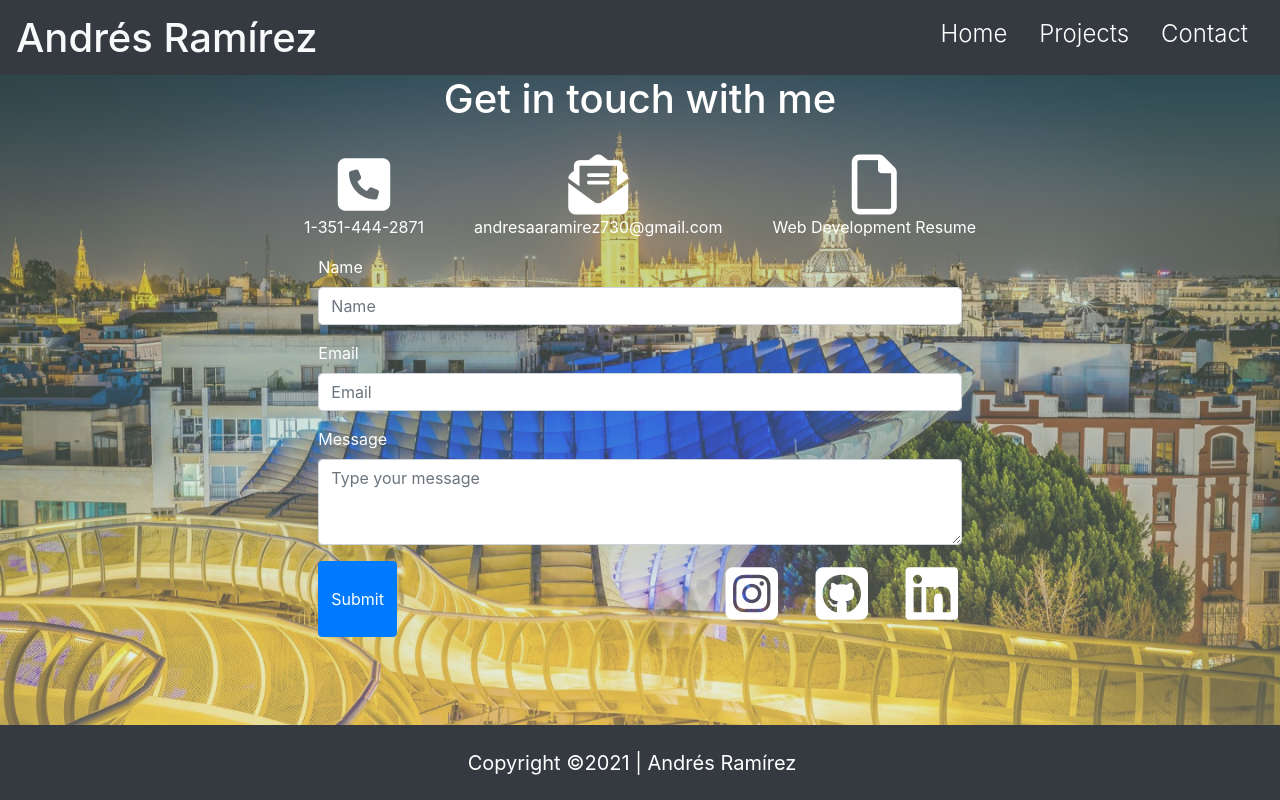
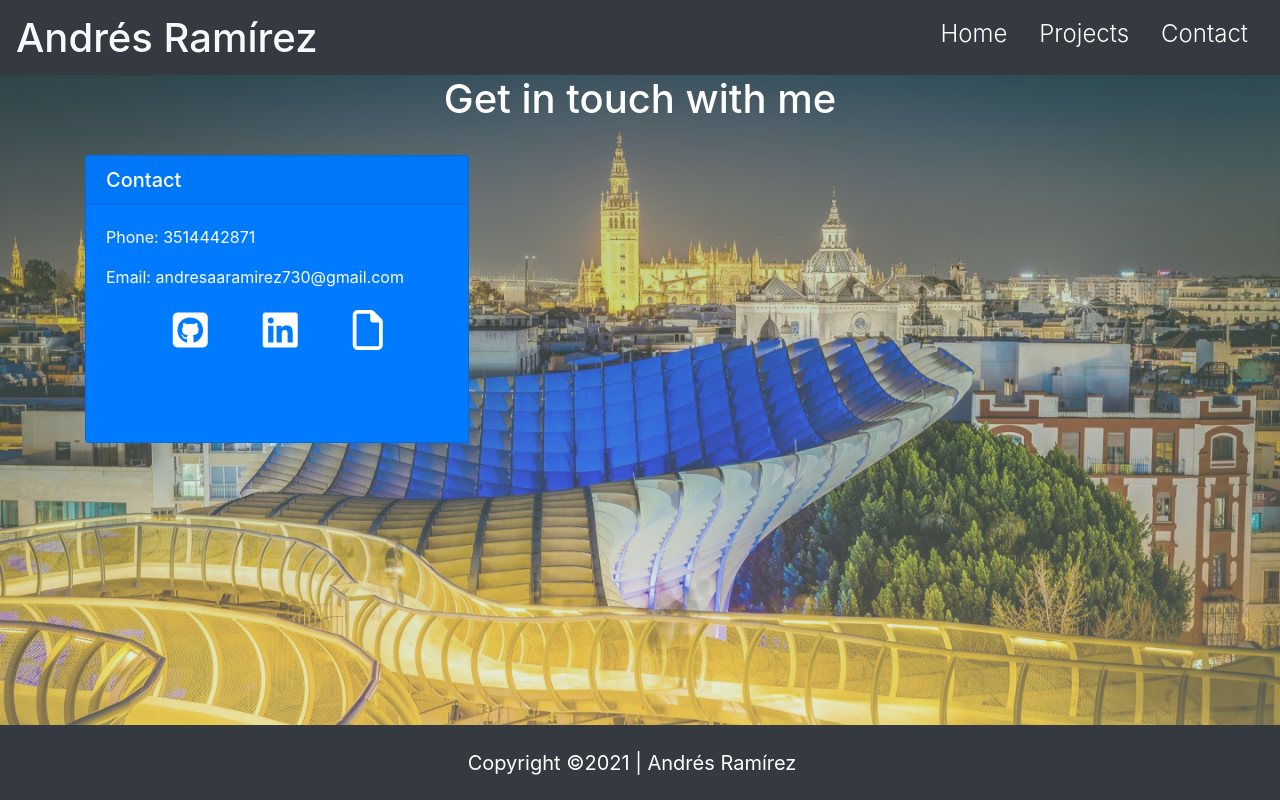
Before and after one commit to ARam2142/React-Portfolio, a React (Create React App) app: page /react-portfolio/contact in a window 1280 px wide. Built offline with nearby package versions, Linux system fonts and the light colour scheme.

Commit message:
making a contact card

```diff
--- a/src/App.css
+++ b/src/App.css
@@ -1,4 +1,4 @@
-@import url('https://fonts.googleapis.com/css2?family=Merriweather+Sans:wght@500&display=swap');
+/* @import url('https://fonts.googleapis.com/css2?family=Merriweather+Sans:wght@500&display=swap'); */
 /*css code that will be provided throughout the app*/
 * {
   color: white;
--- a/src/components/Nav/style.css
+++ b/src/components/Nav/style.css
@@ -81,3 +81,29 @@ html, body {
       border-radius: 10%;
    }
 }
+
+@media screen and (min-width: 634px) {
+   .navbar {
+      display: flex;
+      justify-content: space-evenly;
+      align-items: center;
+      height: 75px;
+      background-color: #343a40
+   }
+
+   .home, .projects, .contact {
+      padding-top: 10px;
+   }
+
+   .nav-links {
+      display: flex;
+      justify-content: flex-end;
+      font-weight: 300;
+      list-style: none;
+      font-size: 24px;
+   }
+
+   .mobile-menu-icon {
+      display: none;
+   }
+}
--- a/src/components/contact/Contact.tsx
+++ b/src/components/contact/Contact.tsx
@@ -3,6 +3,9 @@
 import React from "react";
 import Nav from "react-bootstrap/Nav";
 import Container from "react-bootstrap/Container";
+import contactPic from "../../img/portfoliopic.jpeg";
+import Card from 'react-bootstrap/Card';
+// import Button from 'react-bootstrap/Button'
 import "./contact.css";
 
 function Contact() {
@@ -12,7 +15,7 @@ function Contact() {
             <Container>
                 <h1 className="text-center">Get in touch with me</h1>
                 <br></br>
-                <div className="contactlist" >
+                {/* <div className="contactlist" >
                     <ul className="d-flex justify-content-center">
                         <li><i className="fas fa-phone-square" style={{ fontSize: "60px" }}></i><p>1-351-444-2871</p></li>
                         <li><i className="fas fa-envelope-open-text" style={{ fontSize: "60px" }}></i><p>andresaaramirez730@gmail.com</p></li>
@@ -48,7 +51,28 @@ function Contact() {
                     <br></br>
                     <br></br>
                     <br></br>
-                </form>
+                </form> */}
+
+                <Card bg="primary" style={{'maxWidth': '24rem'}}>
+                    <Card.Header as="h5">Contact</Card.Header>
+                    <Card.Body>
+                        {/* <Card.Title>Special title treatment</Card.Title> */}
+                        <Card.Text>
+                            Phone: 3514442871
+                        </Card.Text>
+                        <Card.Text>
+                            Email: andresaaramirez730@gmail.com
+                        </Card.Text>
+                        <div className="social-media">
+                                <ul>
+                                    {/* <li><a href="https://www.instagram.com/aramirez2142/" target="_blank" rel="noreferrer"><i className="fab fa-instagram-square" style={{ fontSize: "40px" }}></i></a></li> */}
+                                    <li><a href="https://github.com/ARam2142" target="_blank" rel="noreferrer"><i className="fab fa-github-square" style={{ fontSize: "40px" }}></i></a></li>
+                                    <li><a href="https://www.linkedin.com/in/andres-ramirez-8b07487b/" target="_blank" rel="noreferrer"><i className="fab fa-linkedin" style={{ fontSize: "40px" }}></i></a></li>
+                                    <li><i className="far fa-file" style={{ fontSize: "40px" }}></i><a target="_blank" rel="noneferrer" href="https://drive.google.com/file/d/15hVj2gc-AJNOtA-CBQc3mfzmhTghBUr2/view?usp=sharing"></a></li>
+                                </ul>
+                            </div>
+                    </Card.Body>
+                </Card>
             </Container>
         </div>
     );
--- a/src/components/contact/contact.css
+++ b/src/components/contact/contact.css
@@ -19,36 +19,33 @@ h1 {
     color: white;
     /* margin-right: 20px; */
 }
+/*contact icon buttons*/
+/* .card-header {
+    height: 130px;
+    position: relative;
 
-/*contact icon buttons*/
-.contactlist ul {
-    padding: 0;
-    margin: 0;
-    display: flex;
+    border-style: none;
+
 }
 
-.contactlist ul li {
-    list-style-type: none;
-    margin: 0 25px;
-    text-align: center;
+.card-body {
+    padding: 0;
+    margin-top: 50px;
 }
 
-h4 a:hover {
-    color: rgb(58, 21, 58);
-    text-decoration: none;
+.card-img {
+    position: absolute;
+    margin:  0 auto;
+    left: 0;
+    right: 0;
+    bottom: 0;
+    width: 100px; height: 100px;
+    transform: translateY(50%);
+    box-shadow: 0 0 0 10px #fff;
+    border-radius: 50%;
+    margin-top: 60px;
 }
-
-h4 a {
-    color: rgb(255, 255, 255);
-}
-
-form {
-    color: white
-}
-
-.social-media ul li .fa:hover {
-    background-color: rgba(39, 243, 100, 0.938);
-}
+*/
 
 .social-media ul li a:hover {
     transform: translate(0, -10px);
```
